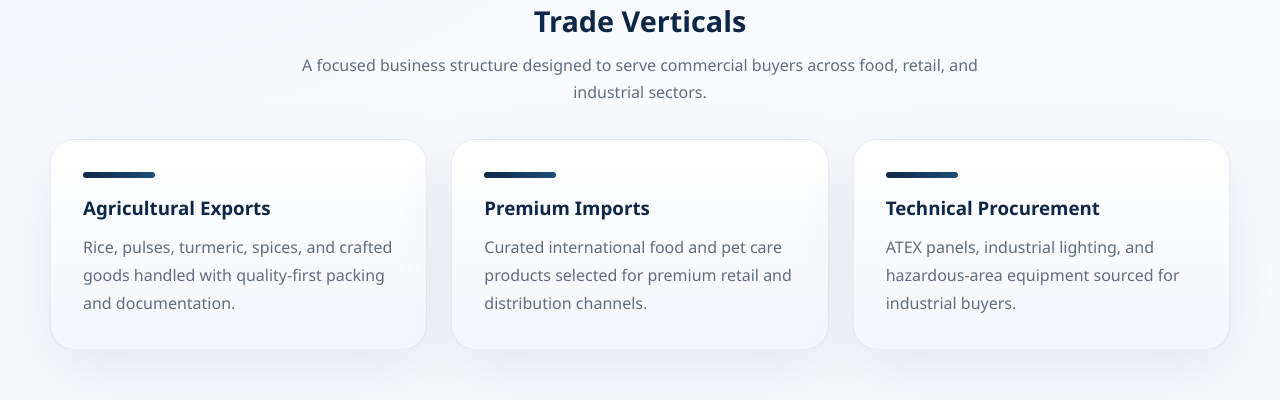
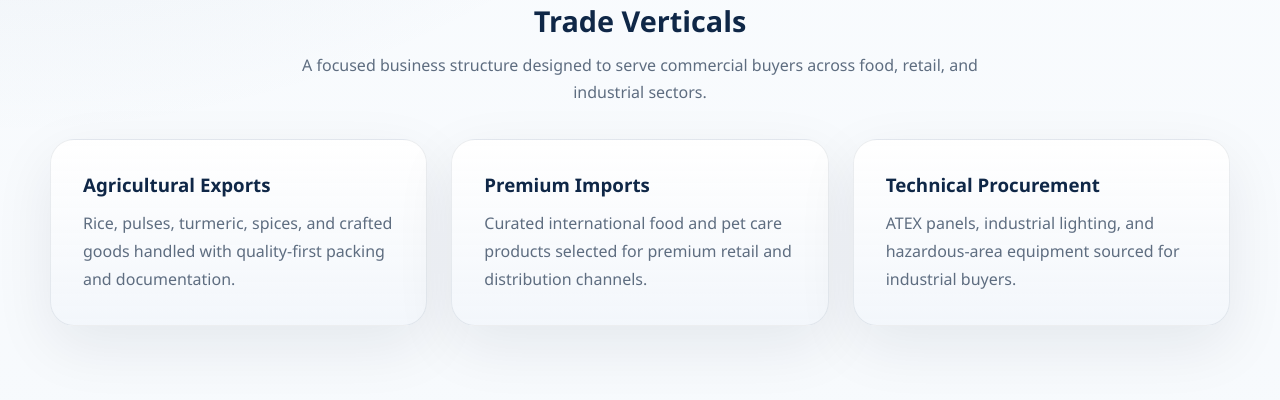
Before and after one commit to asiduogroup-design/asiduo, a React (Create React App) app in the folder frontend/: page / in a window 1280 px wide. Shown: the part 880-1280 px from the top of the page. Built offline with nearby package versions, Linux system fonts and the light colour scheme; no server answers.

Commit message:
home page trade verticals style is changed

```diff
--- a/frontend/src/pages/HomePage.js
+++ b/frontend/src/pages/HomePage.js
@@ -112,7 +112,6 @@ const HomePage = () => {
           <div className="capability-grid">
             {capabilities.map((item) => (
               <div className="capability-card" key={item.title}>
-                <div className="capability-accent" />
                 <h3>{item.title}</h3>
                 <p>{item.description}</p>
               </div>
--- a/frontend/src/styles/index.css
+++ b/frontend/src/styles/index.css
@@ -403,14 +403,13 @@ main {
   border-radius: 24px;
   background: linear-gradient(180deg, rgba(255, 255, 255, 0.98), rgba(242, 246, 251, 0.92));
   box-shadow: var(--shadow-soft);
+  transition: background 0.25s ease, transform 0.25s ease, box-shadow 0.25s ease;
 }
 
-.capability-accent {
-  width: 72px;
-  height: 6px;
-  margin-bottom: 1.1rem;
-  border-radius: 999px;
-  background: linear-gradient(135deg, var(--color-navy), var(--color-blue));
+.capability-card:hover {
+  background: #e8f4ff;
+  transform: translateY(-4px);
+  box-shadow: 0 24px 45px rgba(31, 79, 122, 0.18);
 }
 
 .capability-card h3 {
```
